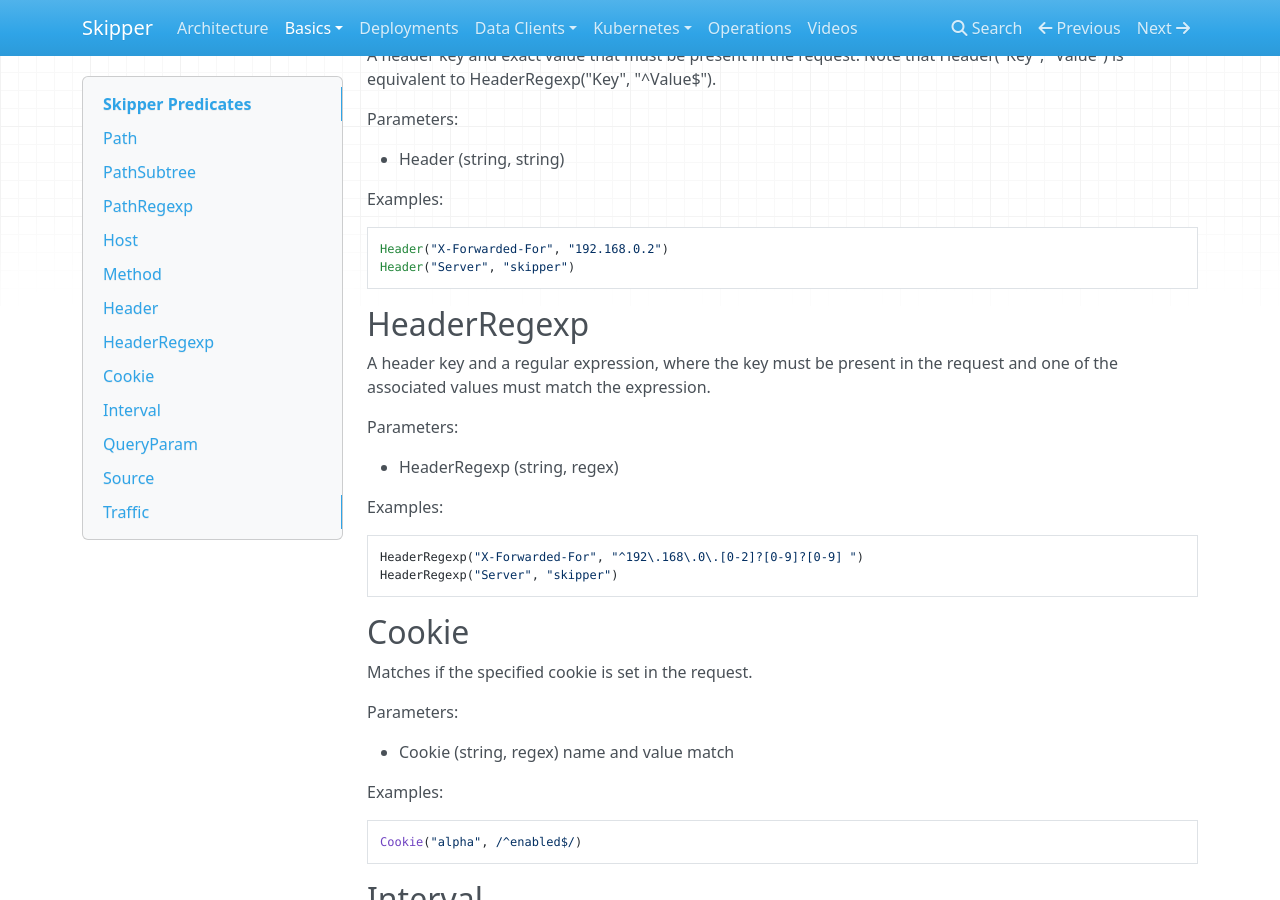
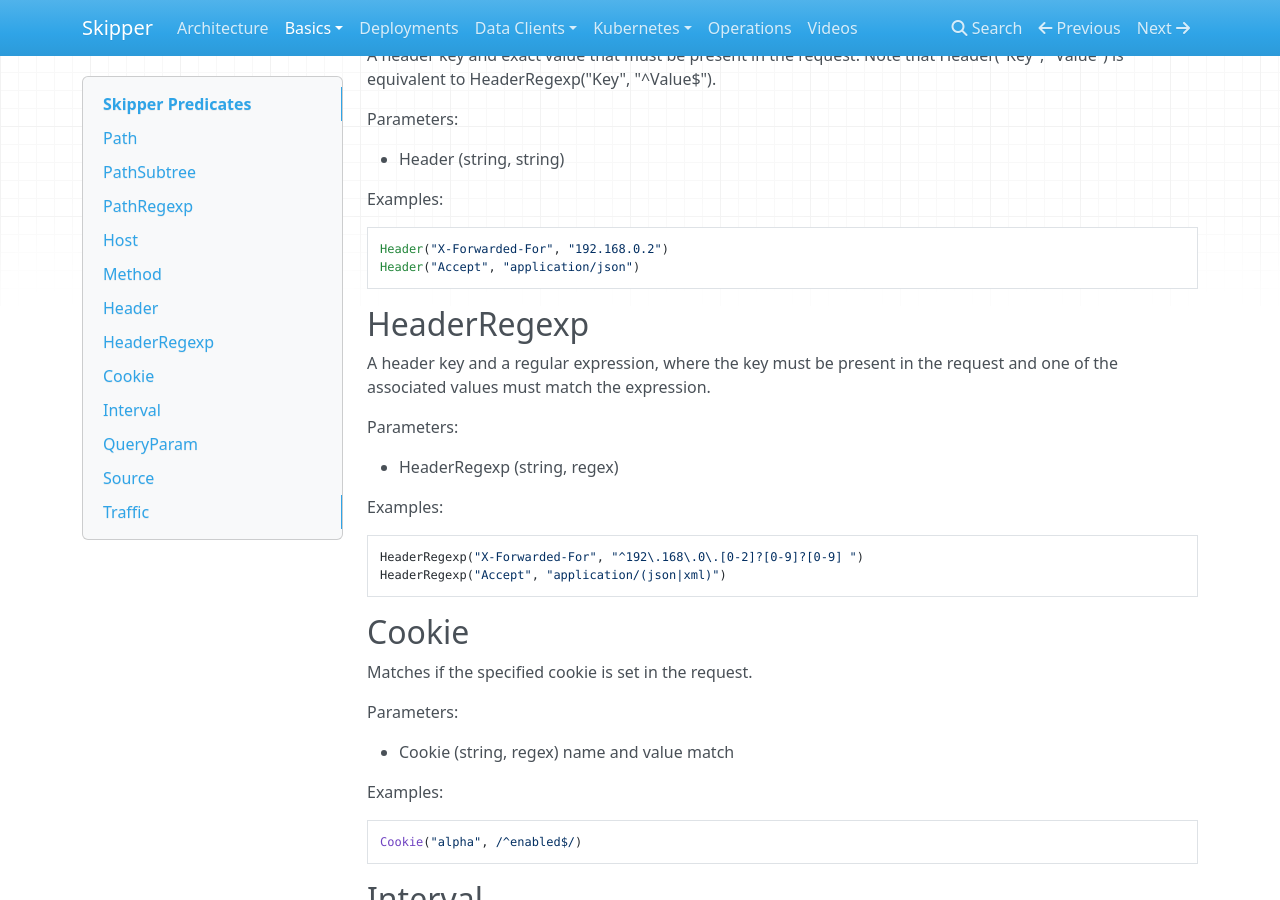
Before and after one commit to zalando/skipper, an MkDocs documentation site: the page built from docs/predicates.md, in a window 1280 px wide and 900 px high, scrolled down 2120 px. Built offline with MkDocs 1.6.1, drawn with Linux system fonts in a browser that asks for light colours; nearby versions of some CDN libraries; old or Windows-style settings are respelled for this version of MkDocs.

Commit message:
updated header examples to use a request header

````diff
--- a/docs/predicates.md
+++ b/docs/predicates.md
@@ -118,7 +118,7 @@
 
 ```
 Header("X-Forwarded-For", "192.168.0.2")
-Header("Server", "skipper")
+Header("Accept", "application/json")
 ```
 
 ## HeaderRegexp
@@ -135,7 +135,7 @@
 
 ```
 HeaderRegexp("X-Forwarded-For", "^192\.168\.0\.[0-2]?[0-9]?[0-9] ")
-HeaderRegexp("Server", "skipper")
+HeaderRegexp("Accept", "application/(json|xml)")
 ```
 
 ## Cookie
````
